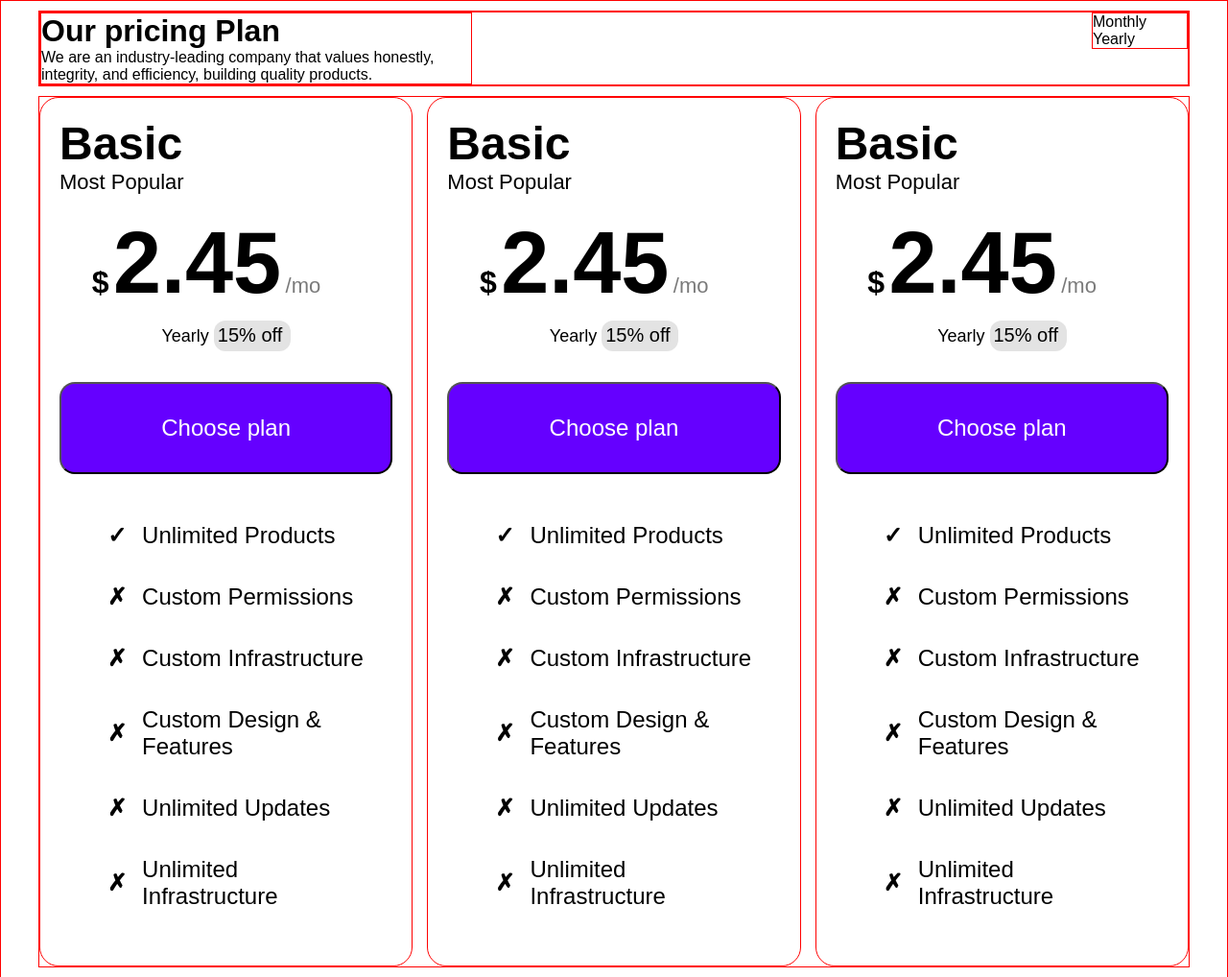
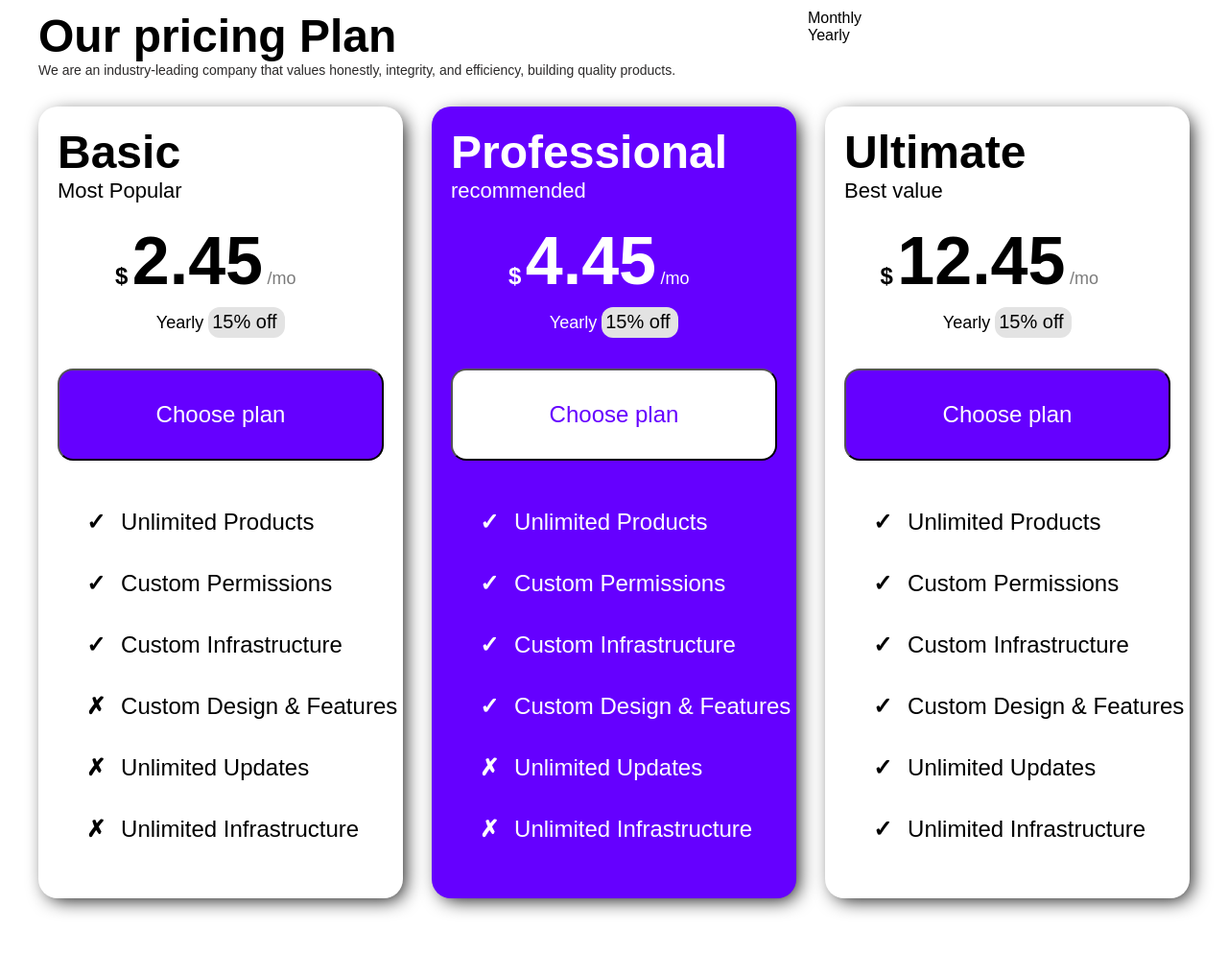
Before and after one commit to MhZ9191/htmlcss-pricing-plan, a plain HTML site: page index.html in a window 1280 px wide. Shown: the whole page at 96% size. After the commit the page ends 976 px from the top, so only its background shows below. Drawn offline with Linux system fonts and the light colour scheme.

Commit message:
Add card

```diff
--- a/css/style.css
+++ b/css/style.css
@@ -29,6 +29,19 @@
   align-items: flex-start;
 }
 
+.tp-item {
+  flex-grow: 1;
+}
+
+.tp-item > h1 {
+  font-size: 48px;
+}
+
+.tp-item > p {
+  font-size: 14px;
+  color: rgb(43, 41, 41);
+}
+
 .price {
   width: 450px;
 }
@@ -42,42 +55,44 @@
 
 .card-container {
   max-width: 1200px;
-  margin: 0 auto;
+  margin: 30px auto;
   display: flex;
   justify-content: space-between;
   flex-wrap: wrap;
-  gap: 15px;
+  gap: 30px;
 }
 
 .card-item {
-  width: calc(100% / 3 - ((15px * 2) / 3));
+  width: calc(100% / 3 - ((30px * 2) / 3));
   flex-grow: 1;
   flex-shrink: 0;
   border-radius: 20px;
   padding: 20px;
   min-width: 330px;
+  box-shadow: 5px 5px 20px -4px #000000;
+  overflow: hidden;
 }
 
 .dollaro {
   font-weight: 900;
-  font-size: 32px;
+  font-size: 24px;
   text-align: center;
 }
 
 .importo {
   font-weight: 900;
-  font-size: 90px;
+  font-size: 70px;
   text-align: center;
 }
 
 .mo {
   text-align: center;
   color: rgba(0, 0, 0, 0.521);
-  font-size: 22px;
+  font-size: 18px;
 }
 
 .price-mon {
-  width: 280px;
+  width: 220px;
   margin: 0 auto;
 }
 
@@ -146,11 +161,12 @@
   align-items: center;
   padding: 8px 20px;
   font-size: 24px;
-  margin: 10px 0 10px 30px;
+  margin: 10px;
 }
 
 .item-list div:last-child {
   flex: 1 1 1;
+  width: 330px;
 }
 
 .item-list div:first-child {
@@ -161,3 +177,26 @@
 .item-list:last-child {
   margin-bottom: 30px;
 }
+
+.card-item:nth-child(2) {
+  background-color: #6500ff;
+  color: white;
+}
+
+.card-item:nth-child(2) .btn {
+  background-color: white;
+  color: #6500ff;
+}
+
+.card-item:nth-child(2) .perc-sconto {
+  color: black;
+}
+
+.card-item:nth-child(2) .mo {
+  color: white;
+}
+
+.card-item:last-child .price-mon {
+  width: 265px;
+  margin: 0 auto;
+}
--- a/index.html
+++ b/index.html
@@ -8,11 +8,11 @@
   </head>
   <body>
     <!-- Main container -->
-    <div class="main-container debug">
+    <div class="main-container">
       <!-- top page -->
-      <header class="top-page debug">
-        <div class="tp-flex-container debug">
-          <div class="tp-item price debug">
+      <header class="top-page">
+        <div class="tp-flex-container">
+          <div class="tp-item price">
             <h1>Our pricing Plan</h1>
             <p>
               We are an industry-leading company that values honestly,
@@ -20,7 +20,7 @@
             </p>
           </div>
 
-          <div class="tp-item sub debug">
+          <div class="tp-item sub">
             <span>Monthly</span>
             <div>
               <div></div>
@@ -33,8 +33,8 @@
       </header>
 
       <!-- bottom page -->
-      <div class="card-container debug">
-        <div class="card-item debug">
+      <div class="card-container">
+        <div class="card-item">
           <!-- top-left -->
           <div class="item-head">
             <h2>Basic</h2>
@@ -64,11 +64,11 @@
               <div>Unlimited Products</div>
             </div>
             <div class="item-list">
-              <div>&cross;</div>
+              <div>&check;</div>
               <div>Custom Permissions</div>
             </div>
             <div class="item-list">
-              <div>&cross;</div>
+              <div>&check;</div>
               <div>Custom Infrastructure</div>
             </div>
             <div class="item-list">
@@ -87,18 +87,18 @@
         </div>
 
         <!-- altre carte -->
-        <div class="card-item debug">
+        <div class="card-item">
           <!-- top-left -->
           <div class="item-head">
-            <h2>Basic</h2>
-            <p>Most Popular</p>
+            <h2>Professional</h2>
+            <p>recommended</p>
           </div>
 
           <!-- price -->
           <div>
             <div class="price-mon">
               <span class="dollaro">$</span>
-              <span class="importo">2.45</span>
+              <span class="importo">4.45</span>
               <span class="mo">/mo</span>
             </div>
             <div class="sconto">
@@ -117,15 +117,15 @@
               <div>Unlimited Products</div>
             </div>
             <div class="item-list">
-              <div>&cross;</div>
+              <div>&check;</div>
               <div>Custom Permissions</div>
             </div>
             <div class="item-list">
-              <div>&cross;</div>
+              <div>&check;</div>
               <div>Custom Infrastructure</div>
             </div>
             <div class="item-list">
-              <div>&cross;</div>
+              <div>&check;</div>
               <div>Custom Design & Features</div>
             </div>
             <div class="item-list">
@@ -138,18 +138,18 @@
             </div>
           </div>
         </div>
-        <div class="card-item debug">
+        <div class="card-item">
           <!-- top-left -->
           <div class="item-head">
-            <h2>Basic</h2>
-            <p>Most Popular</p>
+            <h2>Ultimate</h2>
+            <p>Best value</p>
           </div>
 
           <!-- price -->
           <div>
             <div class="price-mon">
               <span class="dollaro">$</span>
-              <span class="importo">2.45</span>
+              <span class="importo">12.45</span>
               <span class="mo">/mo</span>
             </div>
             <div class="sconto">
@@ -168,23 +168,23 @@
               <div>Unlimited Products</div>
             </div>
             <div class="item-list">
-              <div>&cross;</div>
+              <div>&check;</div>
               <div>Custom Permissions</div>
             </div>
             <div class="item-list">
-              <div>&cross;</div>
+              <div>&check;</div>
               <div>Custom Infrastructure</div>
             </div>
             <div class="item-list">
-              <div>&cross;</div>
+              <div>&check;</div>
               <div>Custom Design & Features</div>
             </div>
             <div class="item-list">
-              <div>&cross;</div>
+              <div>&check;</div>
               <div>Unlimited Updates</div>
             </div>
             <div class="item-list">
-              <div>&cross;</div>
+              <div>&check;</div>
               <div>Unlimited Infrastructure</div>
             </div>
           </div>
```
